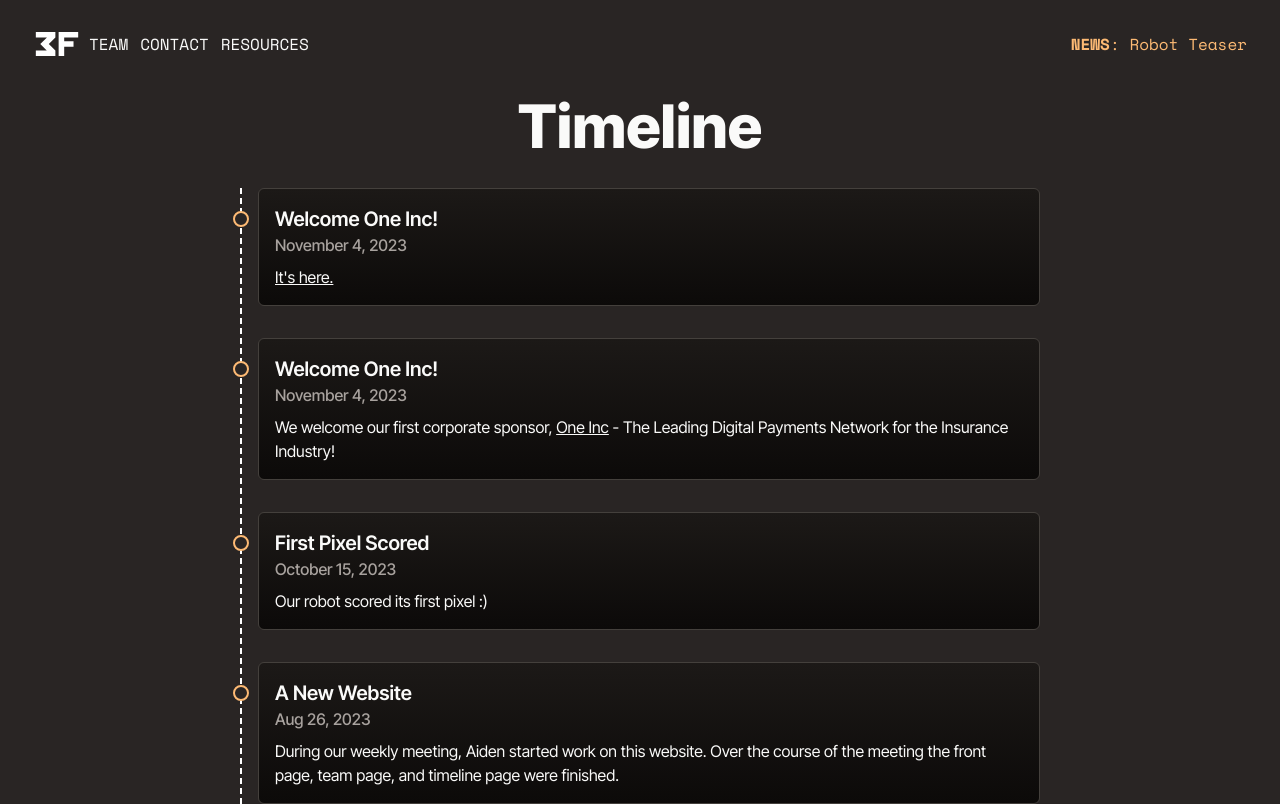
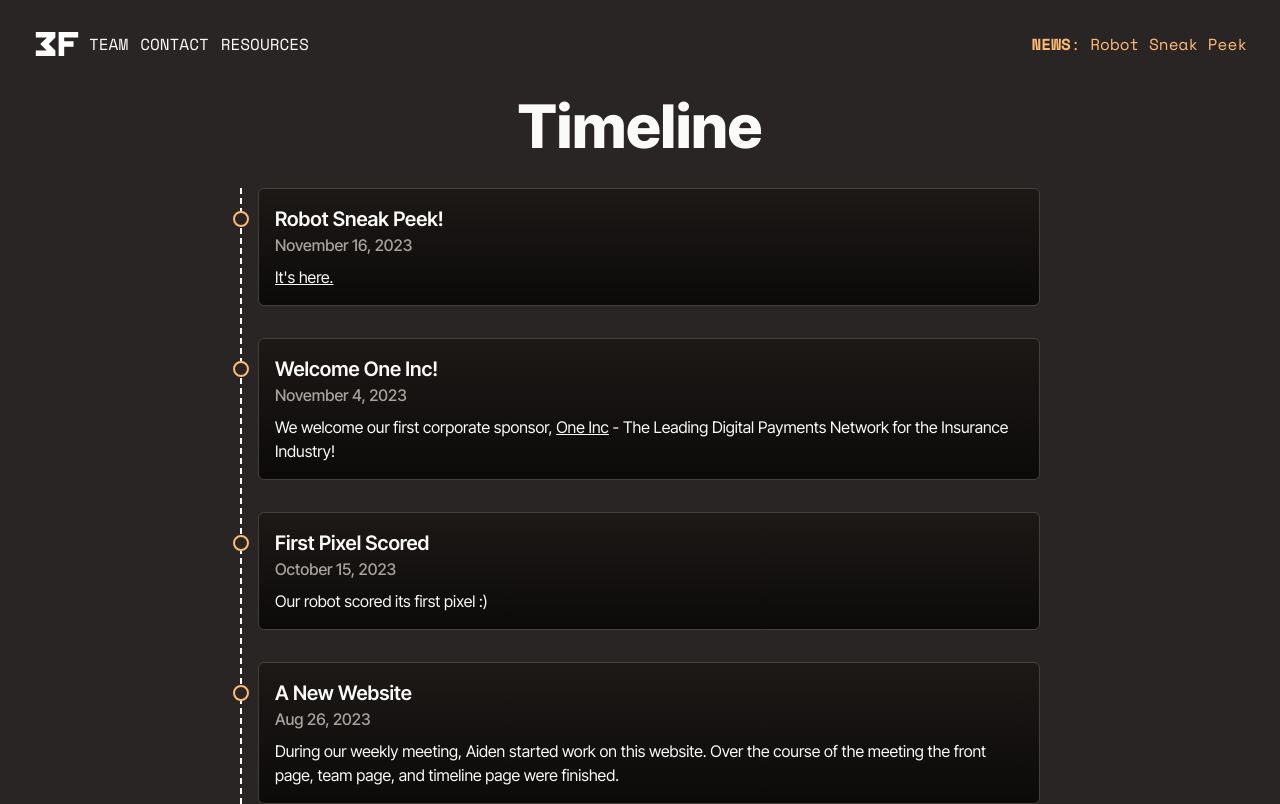
Before and after one commit to TripleFaultRobotics/website, a SvelteKit app: page /timeline in a window 1280 px wide. Shown: the top 804 px of the page. Built offline with nearby package versions, Linux system fonts and the light colour scheme.

Commit message:
fix timeline

```diff
--- a/src/routes/+layout.svelte
+++ b/src/routes/+layout.svelte
@@ -39,7 +39,7 @@
       <li><a href="{base}/contact" class="hover:underline hover:opacity-75"><HoverDecryptText content="CONTACT"/></a></li>
       <li><a href="{base}/resources" class="hover:underline hover:opacity-75"><HoverDecryptText content="RESOURCES"/></a></li>
     </ul>
-    <a class="ml-auto font-mono text-orange-300 hover:underline hover:opacity-75" href="{base}/timeline"><span class="font-bold">NEWS</span><span class="hidden md:inline">: Robot Teaser</span></a>
+    <a class="ml-auto font-mono text-orange-300 hover:underline hover:opacity-75" href="{base}/timeline"><span class="font-bold">NEWS</span><span class="hidden md:inline">: Robot Sneak Peek</span></a>
   </nav>
 </header>
 
--- a/src/routes/timeline/+page.svelte
+++ b/src/routes/timeline/+page.svelte
@@ -8,8 +8,8 @@
 <div class="max-w-[50rem] m-auto">
   <div class="border-l-2 border-dashed border-white flex gap-8 flex-col">
     <Card class="ml-4 grow">
-      <h2 class={titleClasses}>Welcome One Inc!</h2>
-      <h3 class={dateClasses}>November 4, 2023</h3>
+      <h2 class={titleClasses}>Robot Sneak Peek!</h2>
+      <h3 class={dateClasses}>November 16, 2023</h3>
       <p class="mt-2"><a class="underline" target="_blank" href="https://www.youtube.com/watch?v=qbQz5shmp4c">It's here.</a></p>
     </Card>
     <Card class="ml-4 grow">
```
